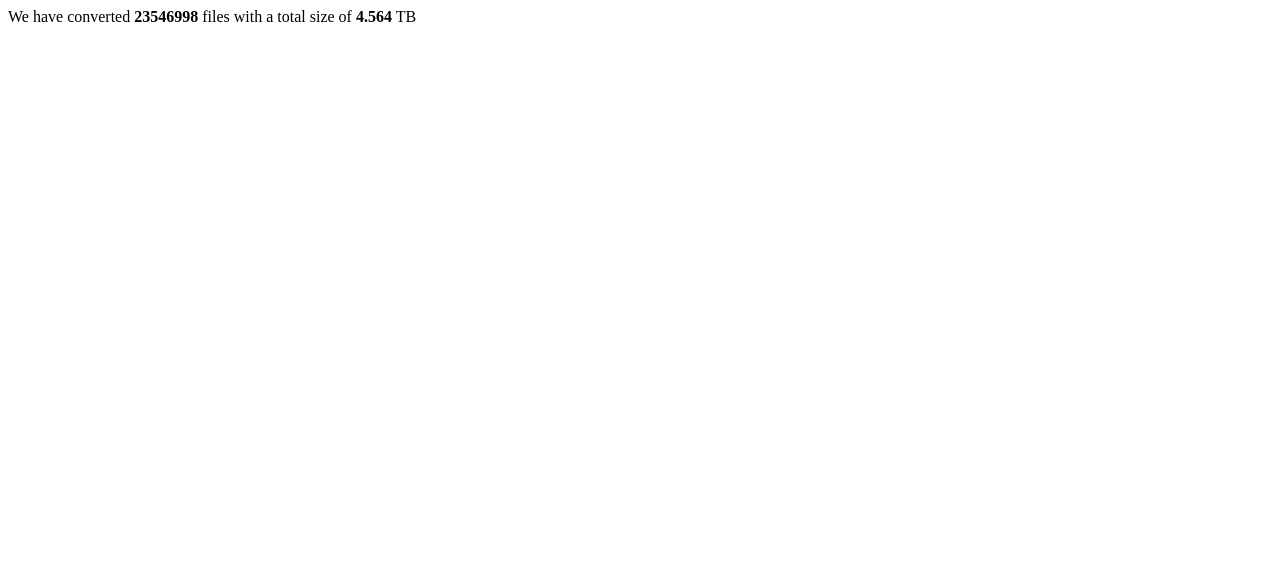
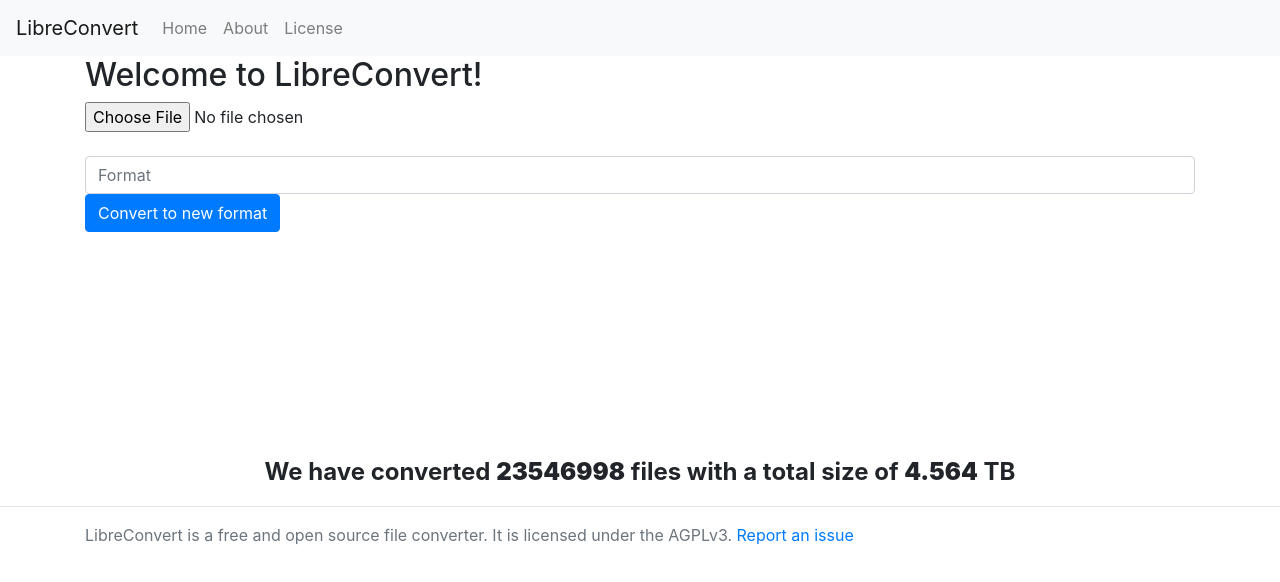
Before and after one commit to GoombaProgrammer/LibreConvert, a plain HTML site: page index.html in a window 1280 px wide. Drawn offline with nearby package versions, Linux system fonts and the light colour scheme.

```diff
--- a/index.html
+++ b/index.html
@@ -1,3 +1,5 @@
+<link rel="stylesheet" href="https://cdn.jsdelivr.net/npm/bootstrap@4.0.0/dist/css/bootstrap.min.css" integrity="sha384-Gn5384xqQ1aoWXA+058RXPxPg6fy4IWvTNh0E263XmFcJlSAwiGgFAW/dAiS6JXm" crossorigin="anonymous">
+
 <script>
 var count = 23543523;
 var sizeInTeraBytes = 4.562;
@@ -7,6 +9,61 @@ setInterval(() => {
     document.getElementById('count').innerHTML = count;
     document.getElementById('size').innerHTML = sizeInTeraBytes.toString().substring(0, 5);
 }, 56);
+
+function convert()
+{
+    var xhr = new XMLHttpRequest();
+    xhr.onreadystatechange = function() {
+        //if (xhr.readyState == XMLHttpRequest.DONE && xhr.status == 200) { // BUG: this always returns 0, so we have to comment it out
+            alert("Converted file, download it by pressing Ok on this dialog.");
+            window.location.href = "https://www.youtube.com/watch?v=dQw4w9WgXcQ"; // Downloads the file, youtube cdn is used to prevent caching
+       // }
+    }
+    xhr.open('GET', '1.1.1.1', true);
+    xhr.send();
+}
 </script>
 
-<p>We have converted <strong id="count">0</strong> files with a total size of <strong id="size">0</strong> TB</p>
+<style>
+p {
+    font-size: 1.5em;
+    font-weight: bold;
+    text-align: center;
+    margin-top: 20%;
+}
+</style>
+
+<nav class="navbar navbar-expand-lg navbar-light bg-light">
+  <a class="navbar-brand" href="#">LibreConvert</a>
+
+    <div class="collapse navbar-collapse" id="navbarSupportedContent">
+        <ul class="navbar-nav mr-auto">
+        <li class="nav-item">
+            <a class="nav-link" href="/">Home</a>
+        </li>
+        <li class="nav-item">
+            <a class="nav-link" href="javascript:alert('(c) 2023 GoombaProgrammer');">About</a>
+        </li>
+        <li class="nav-item">
+            <a class="nav-link" href="javascript:alert('LibreConvert is a free and open source file converter. It is licensed under the AGPLv3.');">License</a>
+        </li>
+    </ul>
+</nav>
+<div class="container">
+    <h2>Welcome to LibreConvert!</h2>
+    <form method="post">
+        <input type="file" name="file" class="form-control-file" id="file">
+        <br>
+        <input type="text" name="format" class="form-control" id="format" placeholder="Format">
+        <button onclick="convert()" class="btn btn-primary">Convert to new format</button>
+    </form>
+
+    <p>We have converted <strong id="count">0</strong> files with a total size of <strong id="size">0</strong> TB</p>
+</div>
+<hr>
+<footer class="footer">
+    <div class="container">
+        <span class="text-muted">LibreConvert is a free and open source file converter. It is licensed under the AGPLv3.</span>
+        <a href="javascript:alert('There are no issues that need to be reported.');">Report an issue</a>
+    </div>
+</footer>
```
